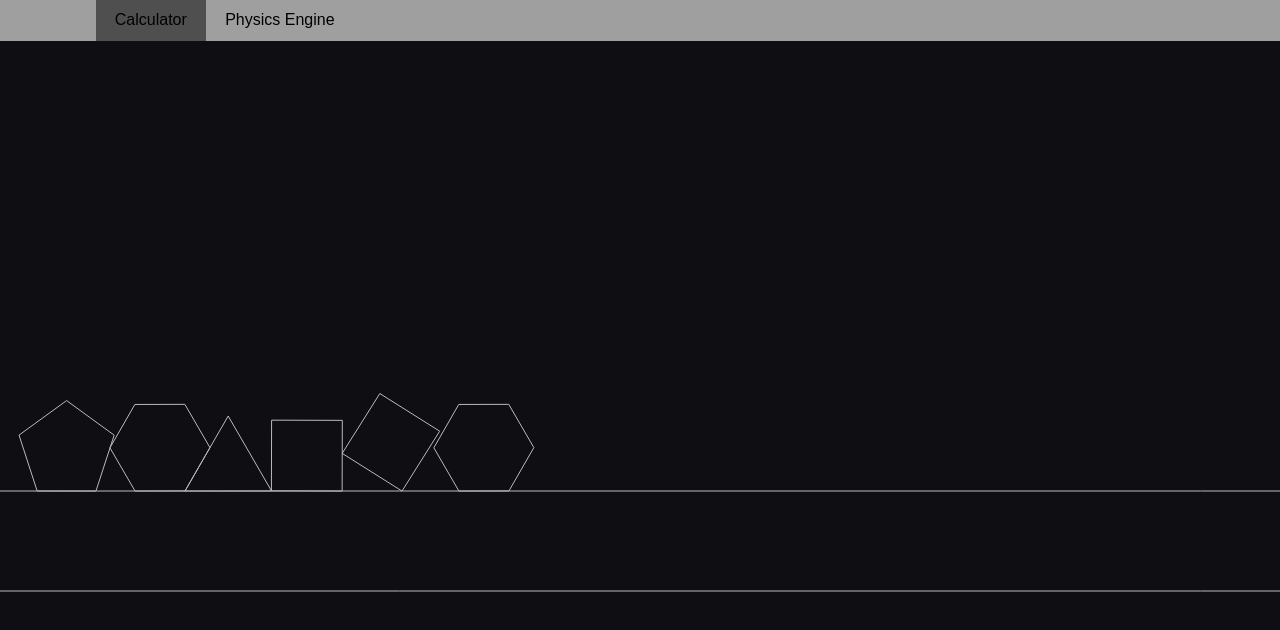
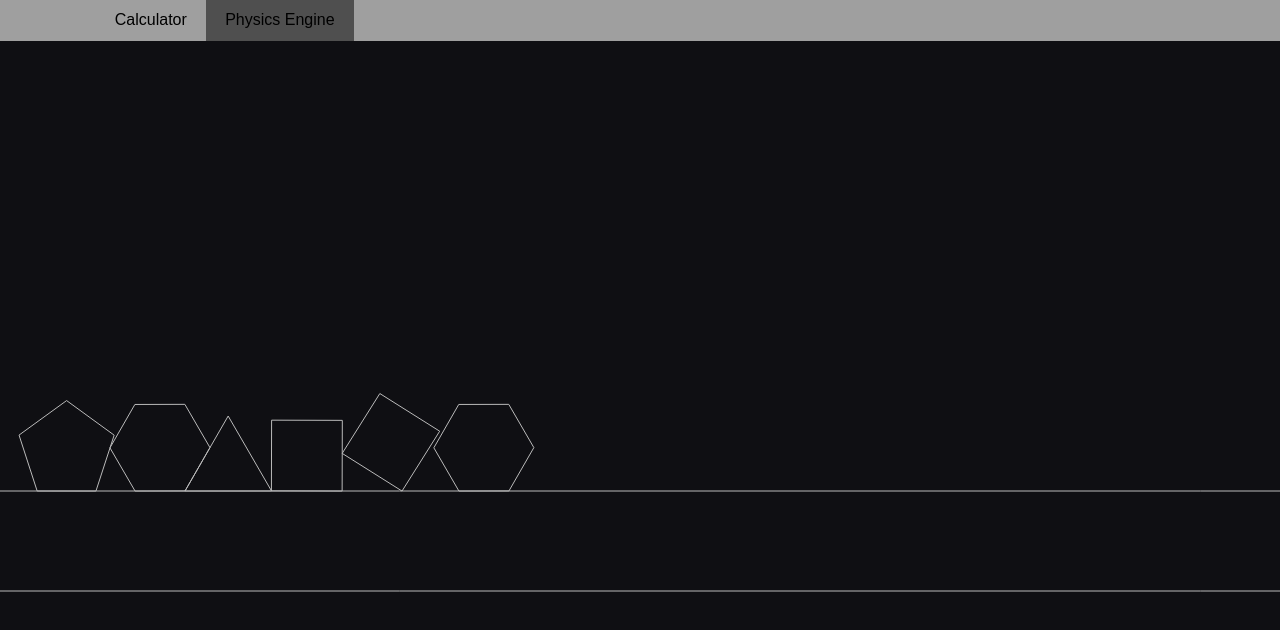
Before and after one commit to Slurpguppy/Projects, a plain HTML site: page index.html in a window 1280 px wide. Shown: the top 630 px of the page. Drawn offline with Linux system fonts and the light colour scheme.

Commit message:
Update index.html

```diff
--- a/index.html
+++ b/index.html
@@ -17,8 +17,8 @@
         <div class="row limited">
             <button id="hamburgerBtn">&#9776;</button>
             <ul id="primaryNav">
-                <li class="active"><a href="Calculator.html">Calculator</a></li>
-                <li><a href="index.html">Physics Engine</a></li>
+                <li><a href="Calculator.html">Calculator</a></li>
+                <li class="active"><a href="index.html">Physics Engine</a></li>
             </ul>
         </div>
        </nav>
```
